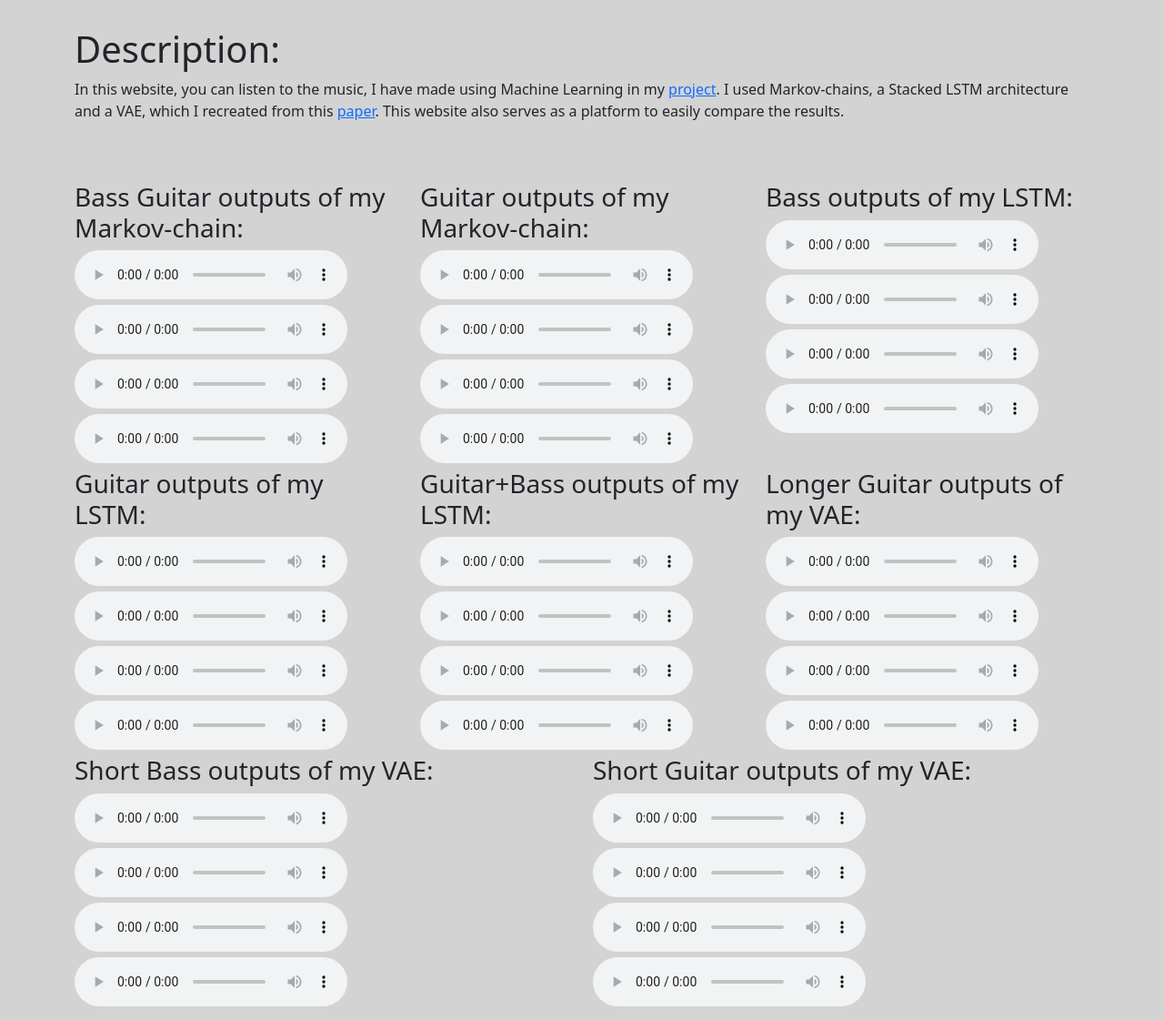
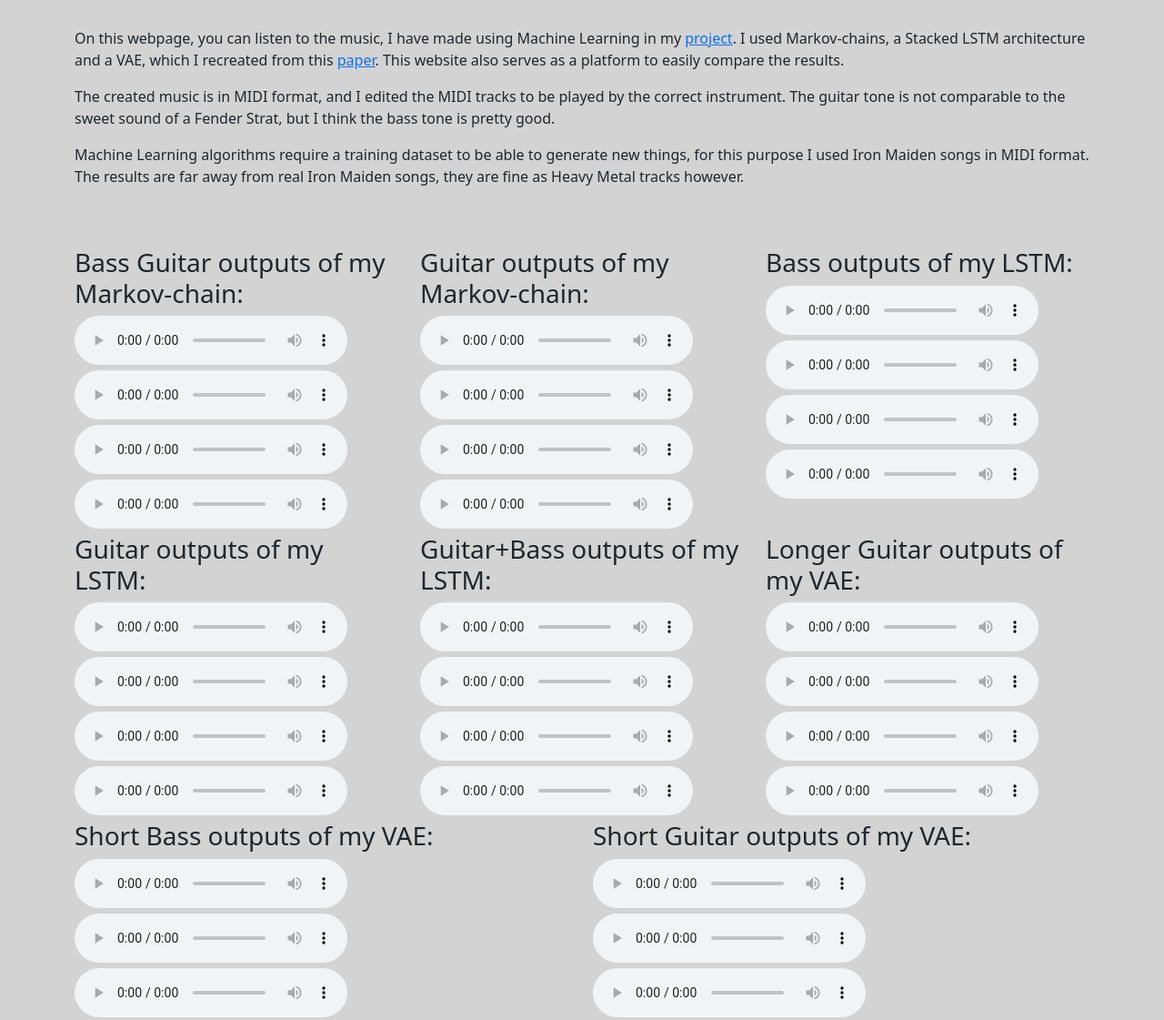
Before and after one commit to darkpanther99/darkpanther99.github.io, a plain HTML site: page index.html in a window 1280 px wide. Shown: the top 1121 px of the page at 91% size. Drawn offline with nearby package versions, Linux system fonts and the light colour scheme.

Commit message:
description fix

```diff
--- a/index.html
+++ b/index.html
@@ -11,9 +11,9 @@
     <div class="container">
         <div class="row">
           <div class="col-12" id="descriptiondiv">
-              <h1>Description:</h1>
-              <p>In this website, you can listen to the music, I have made using Machine Learning in my <a href="https://github.com/darkpanther99/DeepLearningMusicGeneration">project</a>. I used Markov-chains, a Stacked LSTM architecture and a VAE, which I recreated from this <a href="https://arxiv.org/pdf/1803.05428.pdf">paper</a>. This website also serves as a platform to easily compare the results.</p>
-              <p></p>
+              <p>On this webpage, you can listen to the music, I have made using Machine Learning in my <a href="https://github.com/darkpanther99/DeepLearningMusicGeneration">project</a>. I used Markov-chains, a Stacked LSTM architecture and a VAE, which I recreated from this <a href="https://arxiv.org/pdf/1803.05428.pdf">paper</a>. This website also serves as a platform to easily compare the results.</p>
+              <p>The created music is in MIDI format, and I edited the MIDI tracks to be played by the correct instrument. The guitar tone is not comparable to the sweet sound of a Fender Strat, but I think the bass tone is pretty good.</p>
+              <p>Machine Learning algorithms require a training dataset to be able to generate new things, for this purpose I used Iron Maiden songs in MIDI format. The results are far away from real Iron Maiden songs, they are fine as Heavy Metal tracks however.</p>
           </div>
           <div class="col-sm">
             <h3>Bass Guitar outputs of my Markov-chain:</h3>
--- a/style.css
+++ b/style.css
@@ -6,3 +6,7 @@ body {
     margin-top: 30px;
     margin-bottom: 50px;
 }
+
+.col-sm{
+    margin: 0px;
+}
```
